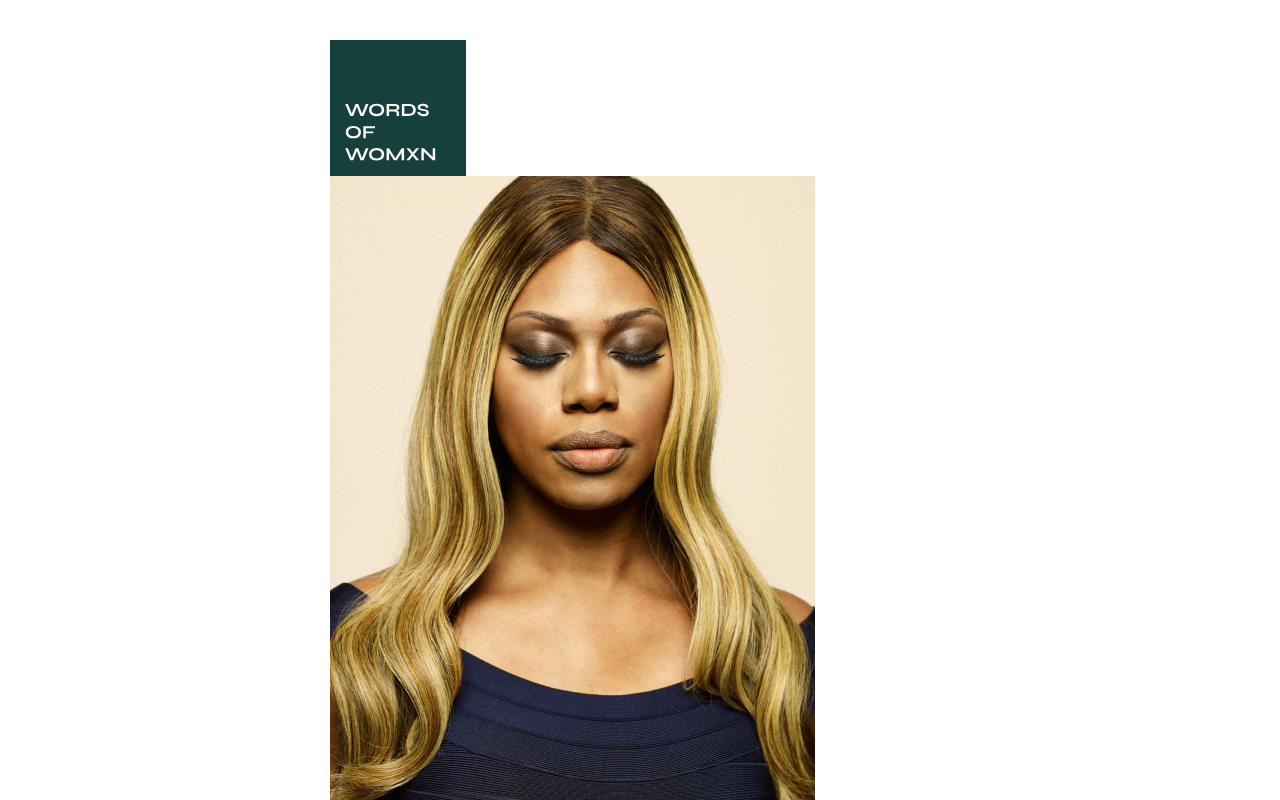
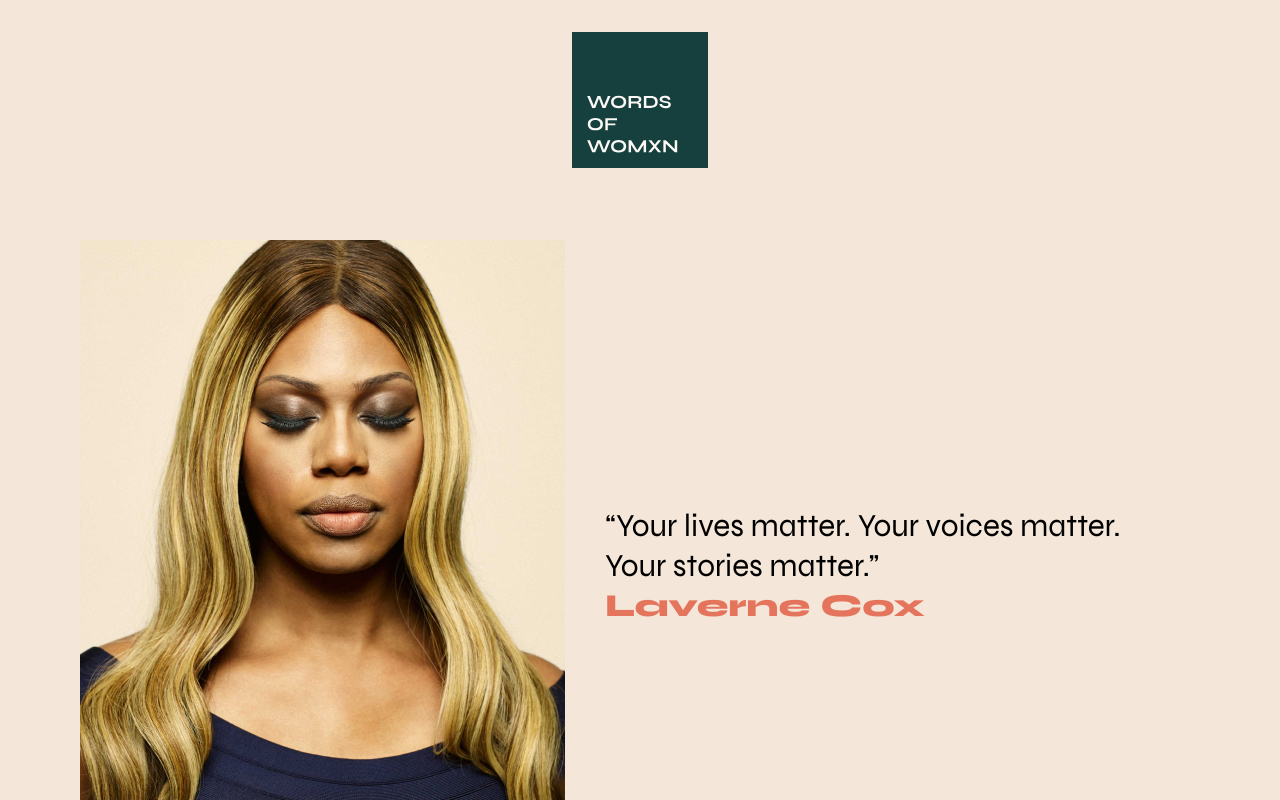
Before and after one commit to lauechev/words-of-women, a website built with Vite: page index.html in a window 1280 px wide. Shown: the top 800 px of the page. Built offline with nearby package versions, Linux system fonts and the light colour scheme.

Commit message:
🐬 add css

```diff
--- a/index.html
+++ b/index.html
@@ -7,7 +7,7 @@
     <link rel="icon" href="/favicon.svg" type="image/svg+xml" />
     <link rel="apple-touch-icon" href="/apple-touch-icon.png" />
 
-    <title>..:: EnFlujo ::..</title>
+    <title>Words of Women</title>
   </head>
   <body>
     <header>
--- a/src/scss/styles.scss
+++ b/src/scss/styles.scss
@@ -1,18 +1,60 @@
 @use './base.scss' as *;
 @use './variables' as *;
 
-body {
-  font-family: Arial;
-  font-size: 16px;
-  line-height: 1.5;
-
-  background-color: #ffffff;
-  color: #333333;
-  margin: 40px auto 40px auto;
-  width: 620px;
+@font-face {
+  font-family: 'Syne';
+  src: url(/assets/syne-regular.woff2), url(/assets/syne-regular.woff);
 }
 
-h1 {
-  font-size: 24px;
-  font-weight: 700;
+@font-face {
+  font-family: 'Syne Extra';
+  src: url(/assets/syne-extra.woff2), url(/assets/syne-extra.woffs);
 }
+
+body {
+  font-family: 'Syne', Arial;
+  font-size: 32px;
+  line-height: 1.25;
+
+  background-color: var(--background);
+  color: var(--textColor);
+  margin: 240px auto 240px auto;
+  max-width: 1120px;
+  padding-bottom: 240px;
+}
+
+header {
+  position: fixed;
+  top: 0;
+  left: 0;
+  width: 100%;
+  padding: 32px;
+  text-align: center;
+  z-index: 1;
+}
+
+p {
+  font-family: 'Syne Extra';
+  color: var(--authorColor);
+}
+
+section {
+  margin: 80px 0 80px 0;
+  display: flex;
+  flex-direction: row;
+  justify-content: space-between;
+  align-items: center;
+}
+
+section:nth-child(odd) {
+  flex-direction: row-reverse;
+}
+
+section div {
+  padding: 40px;
+  position: relative;
+}
+
+section img {
+  position: relative;
+}
--- a/src/scss/variables.scss
+++ b/src/scss/variables.scss
@@ -1,13 +1,9 @@
 :root {
-  --darkBlue: #052837;
-  --skyBlue: #c7f2f1;
-  --white: #f4f9f8;
+  --cream: #f4e6d8;
+  --emerald: #15403d;
+  --orange: #e5745d;
 
-  --color3: var(--terracota);
-
-  --background1: var(--skyBlue);
-  --background2: var(--white);
-  --colorButton: var(--darkBlue);
-  --colorFont: var(--darkBlue);
-  --colorFontInverted: var(--white);
+  --background: var(--cream);
+  --textColor: var(--darkGreen);
+  --authorColor: var(--orange);
 }
```
